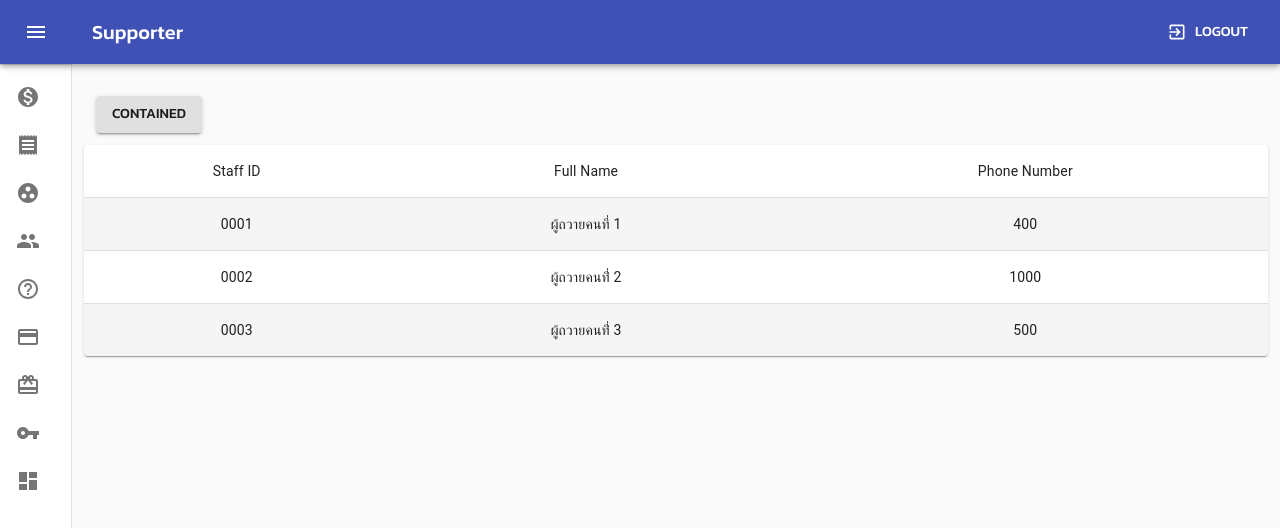
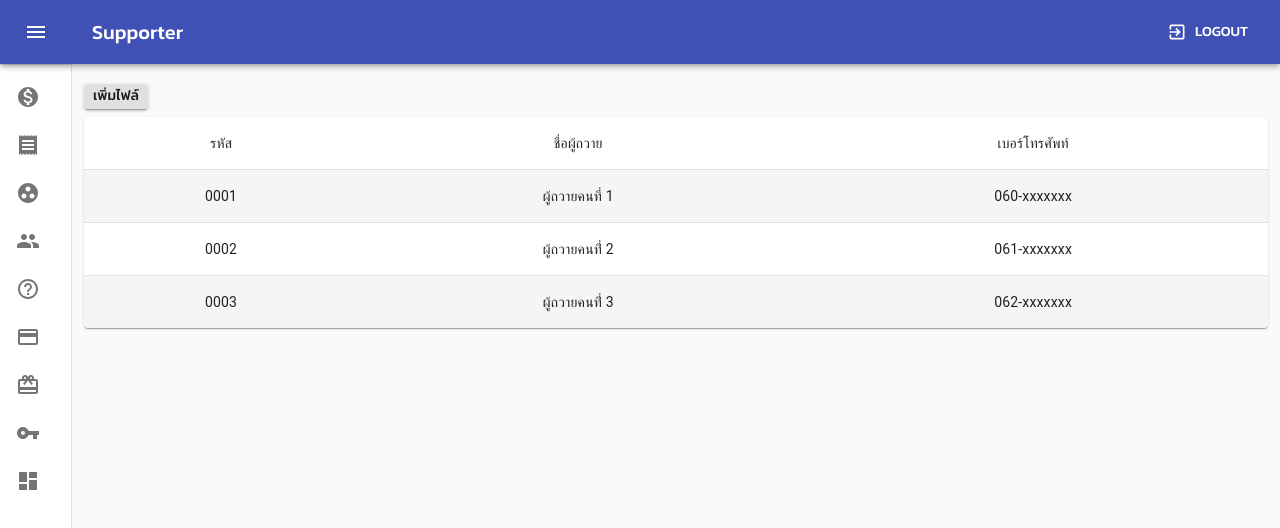
Before and after one commit to ehudthelefthand/yfc-front-react, a React (Create React App) app: page /supporter in a window 1280 px wide. Shown: the top 528 px of the page. Built offline with nearby package versions, Linux system fonts and the light colour scheme.

Commit message:
update Supporter

```diff
--- a/src/i18n.js
+++ b/src/i18n.js
@@ -15,7 +15,12 @@ const resources = {
                     transfer: 'โอนเงิน',
                     cheque: 'เช็ค',
                 }
-            }
+            },
+            supporterPage: {
+                from: {
+                    addfiles: 'เพิ่มไฟล์',
+                }
+            },
         }
     },
 }
--- a/src/pages/Supporter.js
+++ b/src/pages/Supporter.js
@@ -1,5 +1,6 @@
 import React, { useState } from 'react'
 import clsx from 'clsx'
+import { useTranslation } from 'react-i18next'
 import {mainListItems} from './templates/listItems'
 import { AppBar,
          Toolbar,
@@ -124,6 +125,10 @@ const useStyles = makeStyles(theme => ({
         marginRight: theme.spacing(1),
         marginLeft: theme.spacing(1),
     },
+    botton: {
+        padding: 0,
+        marginBottom: 8
+    },
 
 }));
 
@@ -153,9 +158,9 @@ function createData(code_ID, Fullname, Phone){
 }
 
 const rows = [
-    createData('0001', 'ผู้ถวายคนที่ 1', 400),
-    createData('0002', 'ผู้ถวายคนที่่ 2', 1000),
-    createData('0003', 'ผู้ถวายคนที่่ 3', 500),
+    createData('0001', 'ผู้ถวายคนที่ 1', '060-xxxxxxx'),
+    createData('0002', 'ผู้ถวายคนที่่ 2', '061-xxxxxxx'),
+    createData('0003', 'ผู้ถวายคนที่่ 3', '062-xxxxxxx'),
 ];
 
 
@@ -163,6 +168,7 @@ const rows = [
 export default function Supporter() {
     const classes = useStyles();
     const [open, setOpen] = useState(false);
+    const { t } = useTranslation()
 
     const handleDrawerOpen = () => {
         setOpen(true)
@@ -213,19 +219,18 @@ export default function Supporter() {
                 <div className={classes.appBarSpacer}></div>
                 <Container maxWidth="lg" className={classes.container}>
                     <Grid container spacing={3}>
-                        <Grid item xs= {8} >
-                            <Button variant="contained" color="inherit">
-                                Contained
+
+                            <Button className={classes.botton} variant="contained" color="inherit">
+                                {t('supporterPage.from.addfiles')}
                             </Button>
-                        </Grid>
 
                         <TableContainer component={Paper}>
                         <Table className={classes.table} aria-label="customized table">
                             <TableHead>
                                 <TableRow>
-                                    <StyledTableCell align="center"> Staff ID </StyledTableCell>
-                                    <StyledTableCell align="center"> Full Name </StyledTableCell>
-                                    <StyledTableCell align="center"> Phone Number </StyledTableCell>
+                                    <StyledTableCell align="center"> รหัส </StyledTableCell>
+                                    <StyledTableCell align="center"> ชื่อผู้ถวาย </StyledTableCell>
+                                    <StyledTableCell align="center"> เบอร์โทรศัพท์ </StyledTableCell>
                                 </TableRow>
                             </TableHead>
                             <TableBody >
```
